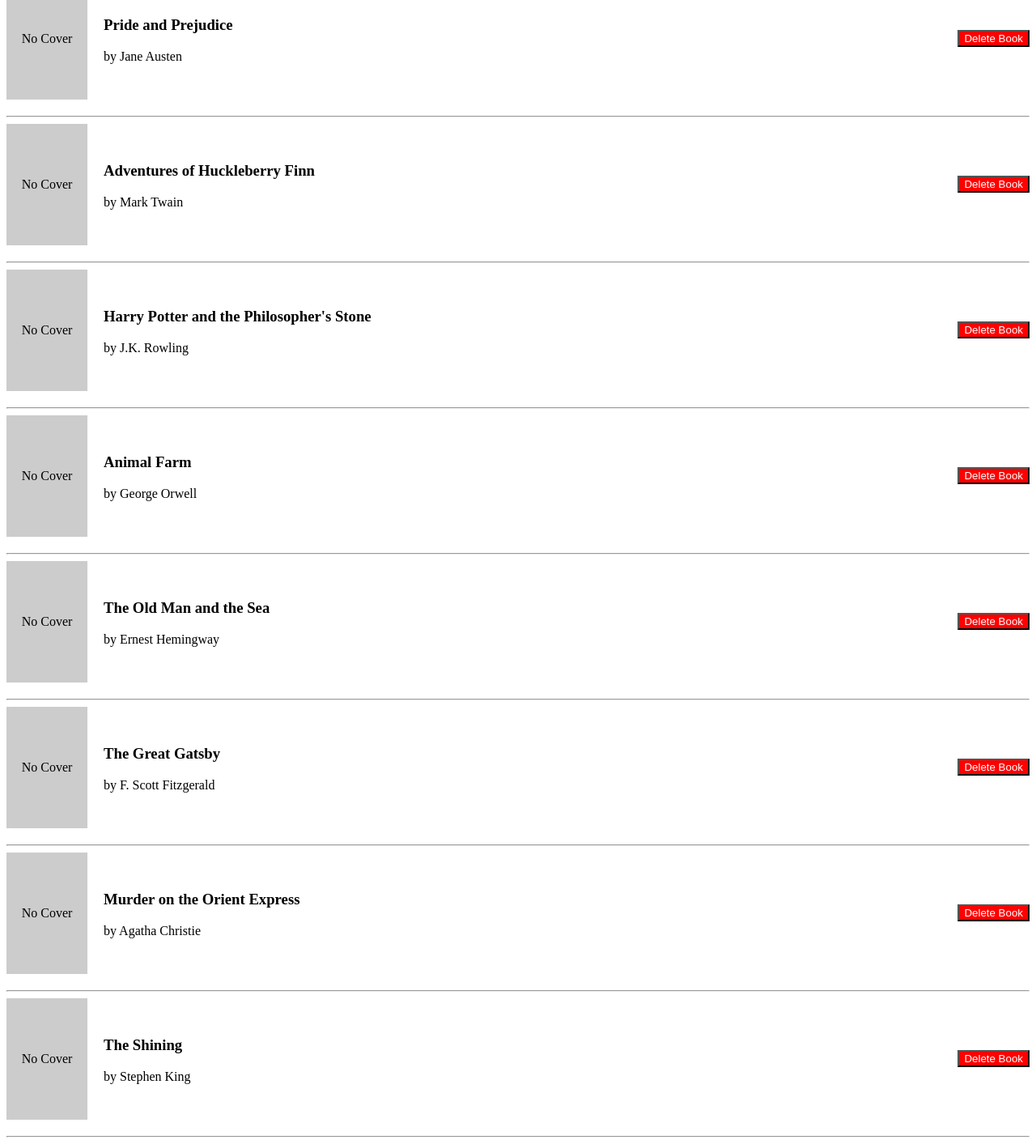
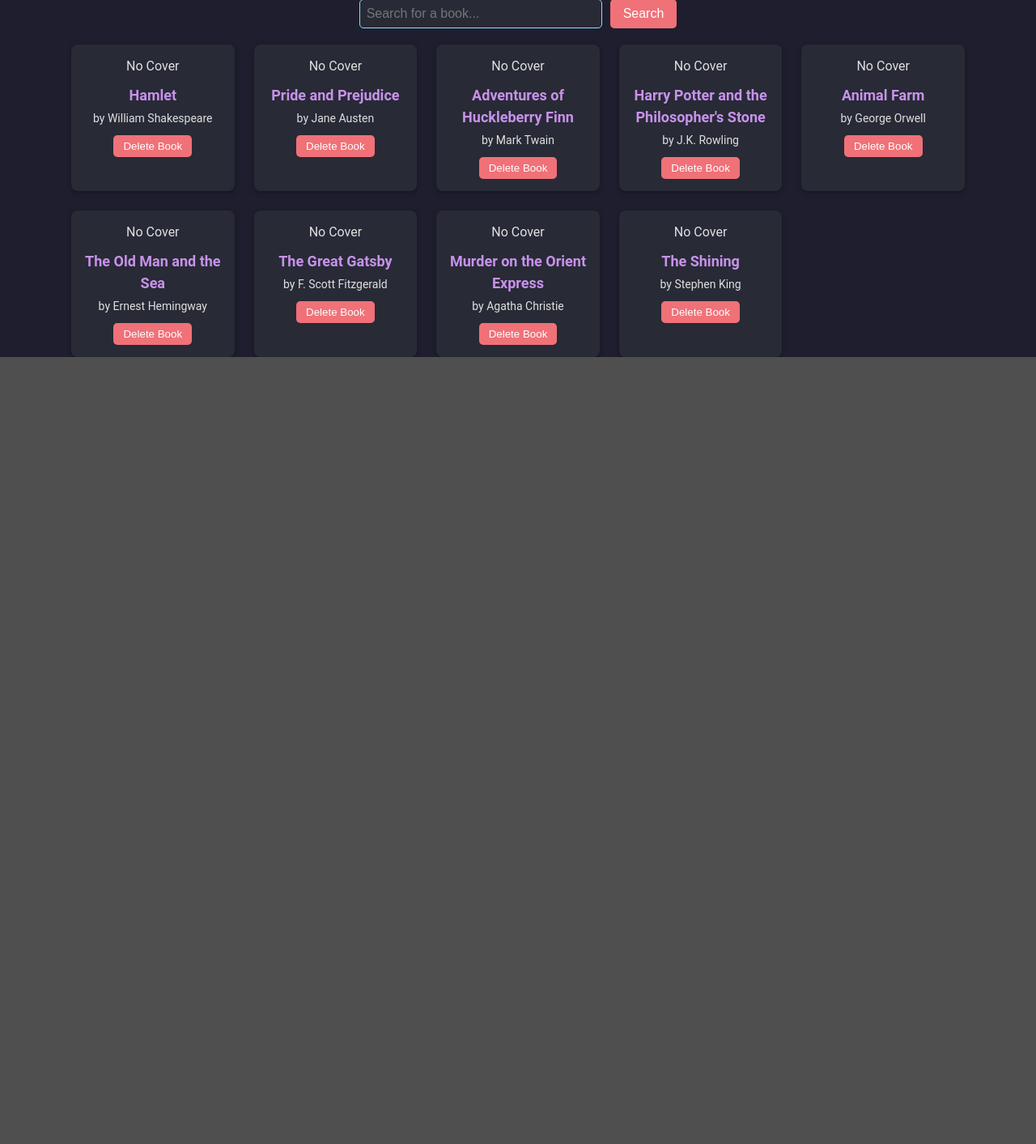
Before and after one commit to martenzoe/book_alchemy, a Flask app: template templates/home.html in a window 1280 px wide. Shown: the part 365-1778 px from the top of the page at 81% size. After the commit the page ends 806 px from the top, so only its background shows below. Run offline with Flask 3, Linux system fonts and the light colour scheme; the template is opened without the code that fills it: values that come from a table or form of the project are taken from there, others are empty; data comes from the database, SQL or seed files in the repository.

Commit message:
Add a styles.css file to improve the ui

```diff
--- /dev/null
+++ b/static/styles.css
@@ -0,0 +1,199 @@
+/* Root Variables for Elegant Dark Theme */
+:root {
+  --background-color: #1E1E2E;
+  --secondary-background: #282A36;
+  --primary-color: #C792EA;
+  --secondary-color: #89DDFF;
+  --text-color: #E0E0E0;
+  --accent-color: #F07178;
+  --nav-height: 64px;
+  --grid-gutter-width: 16px;
+  --grid-column-width: calc((100vw - 208px) / 12);
+}
+
+@media (min-width: 744px) {
+  :root {
+    --grid-gutter-width: 24px;
+    --grid-column-width: calc((100vw - 312px) / 12);
+  }
+}
+
+/* General Styles */
+html {
+  font-family: 'Roboto', sans-serif;
+  box-sizing: border-box;
+  -webkit-text-size-adjust: 100%;
+  -ms-text-size-adjust: 100%;
+}
+
+*, *::before, *::after {
+  box-sizing: inherit;
+  margin: 0;
+  padding: 0;
+}
+
+body {
+  background-color: var(--background-color);
+  color: var(--text-color);
+  font-size: 16px;
+  line-height: 1.5;
+}
+
+/* Layout Container */
+.container {
+  width: 90%;
+  max-width: 1200px;
+  margin: 0 auto;
+  padding: 0 var(--grid-gutter-width);
+}
+
+/* Navigation */
+.navbar {
+  position: sticky;
+  top: 0;
+  height: var(--nav-height);
+  background-color: var(--secondary-background);
+  color: var(--text-color);
+  z-index: 1000;
+  display: flex;
+  align-items: center;
+  justify-content: space-between;
+  padding: 10px var(--grid-gutter-width);
+}
+
+.navbar .logo {
+  font-size: 24px;
+  font-weight: bold;
+  color: var(--primary-color);
+}
+
+.navbar .nav-links {
+  display: flex;
+  list-style: none;
+  gap: 20px;
+}
+
+.navbar .nav-links a {
+  text-decoration: none;
+  color: var(--text-color);
+  transition: color 0.3s ease-in-out;
+}
+
+.navbar .nav-links a:hover {
+  color: var(--secondary-color);
+}
+
+/* Parallax Header */
+.parallax-header {
+  background: url('/static/images/library.jpg') center/cover no-repeat fixed;
+  height: 300px;
+  display: flex;
+  flex-direction: column;
+  justify-content: center;
+  align-items: center;
+  text-align: center;
+  color: var(--text-color);
+  position: relative;
+  z-index: 1;
+  padding: 144px var(--grid-gutter-width) 56px;
+  background-blend-mode: overlay;
+  background-color: rgba(30, 30, 46, 0.7);
+}
+
+.parallax-header h1 {
+  font-size: 36px;
+  margin-bottom: 10px;
+  color: var(--primary-color);
+}
+
+.parallax-header p {
+  font-size: 18px;
+  color: var(--secondary-color);
+}
+
+/* Search Form */
+.search-form {
+  display: flex;
+  justify-content: center;
+  margin-bottom: 20px;
+}
+
+.search-form input {
+  width: 300px;
+  padding: 8px;
+  border: 1px solid var(--secondary-color);
+  border-radius: 5px;
+  font-size: 16px;
+  background-color: var(--secondary-background);
+  color: var(--text-color);
+}
+
+.search-form button {
+  margin-left: 10px;
+  padding: 8px 16px;
+  background-color: var(--accent-color);
+  color: white;
+  border: none;
+  border-radius: 5px;
+  font-size: 16px;
+  cursor: pointer;
+  transition: background 0.3s ease-in-out;
+}
+
+.search-form button:hover {
+  background-color: #D34C56;
+}
+
+/* Book Grid */
+.book-grid {
+  display: grid;
+  grid-template-columns: repeat(auto-fit, minmax(200px, 1fr));
+  gap: var(--grid-gutter-width);
+  margin-top: 20px;
+}
+
+.book-card {
+  background: var(--secondary-background);
+  padding: 15px;
+  border-radius: 8px;
+  box-shadow: 0 2px 6px rgba(0, 0, 0, 0.3);
+  text-align: center;
+  transition: transform 0.2s ease-in-out;
+}
+
+.book-card:hover {
+  transform: translateY(-5px);
+}
+
+.book-card img {
+  width: 100%;
+  height: auto;
+  border-radius: 5px;
+}
+
+.book-card h3 {
+  margin: 10px 0 5px;
+  font-size: 18px;
+  color: var(--primary-color);
+}
+
+.book-card p {
+  font-size: 14px;
+  color: var(--text-color);
+}
+
+/* Delete Button */
+.delete-form button {
+  margin-top: 10px;
+  padding: 6px 12px;
+  background-color: var(--accent-color);
+  color: white;
+  border: none;
+  border-radius: 5px;
+  cursor: pointer;
+  transition: background 0.3s ease-in-out;
+}
+
+.delete-form button:hover {
+  background-color: #D34C56;
+}
--- a/templates/home.html
+++ b/templates/home.html
@@ -4,60 +4,61 @@
     <meta charset="UTF-8">
     <meta name="viewport" content="width=device-width, initial-scale=1.0">
     <meta http-equiv="X-UA-Compatible" content="ie=edge">
-    <title>Library</title>
+    <title>Digital Library</title>
+    <link rel="stylesheet" href="{{ url_for('static', filename='styles.css') }}">
   </head>
   <body>
 
-    <h1>Library</h1>
+    <!-- Navigation Bar -->
+    <nav class="navbar">
+      <div class="container">
+        <a href="/home" class="logo">📚 Digital Library</a>
+        <ul class="nav-links">
+          <li><a href="/home">Home</a></li>
+          <li><a href="/add_book">Add Book</a></li>
+          <li><a href="/add_author">Add Author</a></li>
+        </ul>
+      </div>
+    </nav>
 
+    <!-- Parallax Header -->
+    <div class="parallax-header">
+      <h1>Welcome to the Digital Library</h1>
+      <p>Explore and manage your books with ease.</p>
+    </div>
+
+    <!-- Main Content -->
+    <div class="container">
       <!-- Search Form -->
-    <form method="POST" action="/home">
+      <form method="POST" action="/home" class="search-form">
         <input type="text" name="search_keyword" placeholder="Search for a book..." value="{{ search_keyword }}">
         <button type="submit">Search</button>
-      <br><br>
       </form>
-
-    <!-- Sorting Buttons -->
-    <div>
-      <a href="/home?sort_by=title">
-        <button>Sort by Title</button>
-      </a>
-      <a href="/home?sort_by=author">
-        <button>Sort by Author</button>
-      </a>
-      <br><br>
-    </div>
 
       <!-- Books Display -->
       {% if books %}
+        <div class="book-grid">
           {% for book in books %}
-        <div style="display: flex; align-items: center; margin-bottom: 20px;">
-          <!-- Display Book Cover -->
+            <div class="book-card">
               {% if book.cover_url %}
-            <img src="{{ book.cover_url }}" alt="{{ book.title }} cover" style="width: 100px; height: auto; margin-right: 20px;">
+                <img src="{{ book.cover_url }}" alt="{{ book.title }} cover" class="book-cover">
               {% else %}
-            <div style="width: 100px; height: 150px; background-color: #ccc; margin-right: 20px; display: flex; align-items: center; justify-content: center;">
-              No Cover
-            </div>
+                <div class="book-placeholder">No Cover</div>
               {% endif %}
-
-          <!-- Display Book Title and Author -->
-          <div style="flex-grow: 1;">
               <h3>{{ book.title }}</h3>
               <p>by {{ book.author.name }}</p>
-          </div>
-
               <!-- Delete Button -->
-          <form method="POST" action="/book/{{ book.book_id }}/delete" style="margin-left: 20px;">
-            <button type="submit" style="background-color: red; color: white;">Delete Book</button>
+              <form method="POST" action="/book/{{ book.book_id }}/delete" class="delete-form">
+                <button type="submit">Delete Book</button>
               </form>
             </div>
-        <hr>
           {% endfor %}
+        </div>
       {% else %}
         <!-- No Results Message -->
         <p>No books found matching your search criteria.</p>
       {% endif %}
+    </div>
 
   </body>
 </html>
```
Lines whose indentation alone changed are shown as unchanged.
